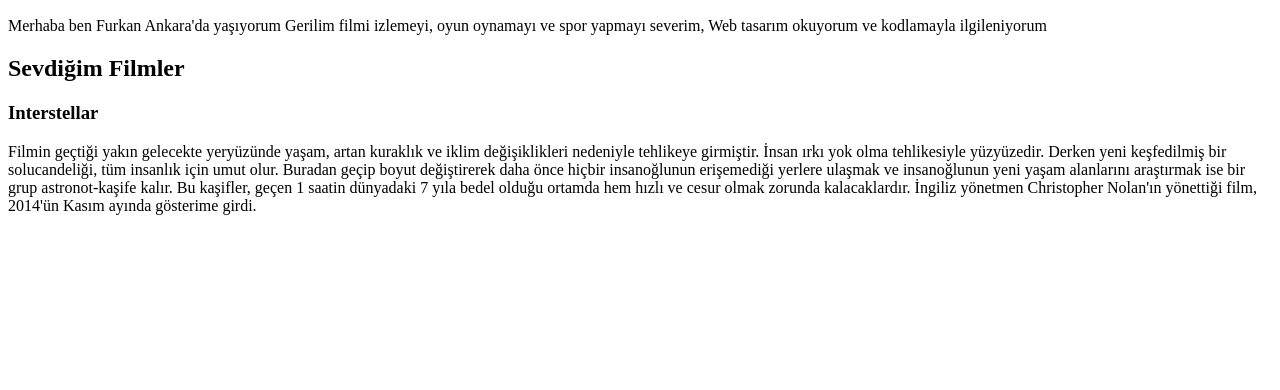
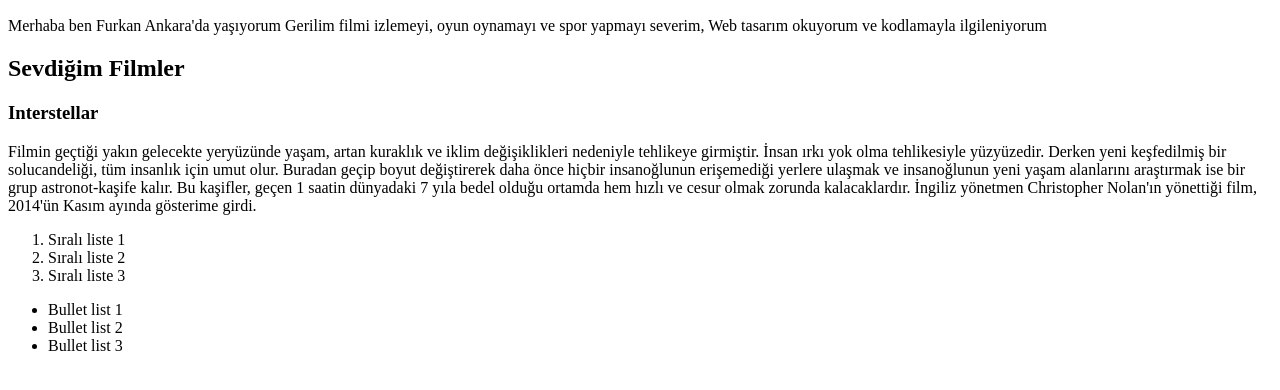
Before and after one commit to frkangms/-lk-web-sayfam, a plain HTML site: page index.html in a window 1280 px wide. Shown: the part 96-486 px from the top of the page. Drawn offline with Linux system fonts and the light colour scheme.

Commit message:
first commit

```diff
--- a/index.html
+++ b/index.html
@@ -4,3 +4,14 @@
 <h2>Sevdiğim Filmler</h2>
 <h3>Interstellar</h3>
 <p>Filmin geçtiği yakın gelecekte yeryüzünde yaşam, artan kuraklık ve iklim değişiklikleri nedeniyle tehlikeye girmiştir. İnsan ırkı yok olma tehlikesiyle yüzyüzedir. Derken yeni keşfedilmiş bir solucandeliği, tüm insanlık için umut olur. Buradan geçip boyut değiştirerek daha önce hiçbir insanoğlunun erişemediği yerlere ulaşmak ve insanoğlunun yeni yaşam alanlarını araştırmak ise bir grup astronot-kaşife kalır. Bu kaşifler, geçen 1 saatin dünyadaki 7 yıla bedel olduğu ortamda hem hızlı ve cesur olmak zorunda kalacaklardır. İngiliz yönetmen Christopher Nolan'ın yönettiği film, 2014'ün Kasım ayında gösterime girdi.</p>
+<ol>
+    <li>Sıralı liste 1</li>
+    <li>Sıralı liste 2</li>
+    <li>Sıralı liste 3</li>
+</ol>
+
+<ul>
+    <li>Bullet list 1</li>
+    <li>Bullet list 2</li>
+    <li>Bullet list 3</li>
+</ul>
```
